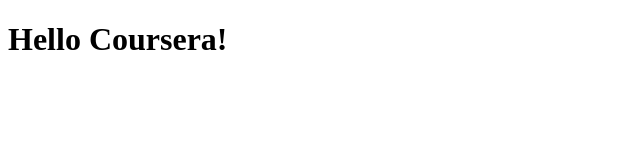
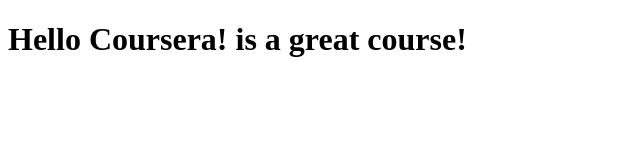
Before and after one commit to Marckhz/coursera-test, a plain HTML site: page site/index.html in a window 1280 px wide. Shown: the whole page, without its empty margins (0-640 px from the left). Drawn offline with Linux system fonts and the light colour scheme.

Commit message:
my first page

```diff
--- a/site/index.html
+++ b/site/index.html
@@ -5,7 +5,7 @@
 </head>
 <body>
 
-	<h1>Hello Coursera!</h1>
+	<h1>Hello Coursera! is a great course!</h1>
 
 
 </body>
```
